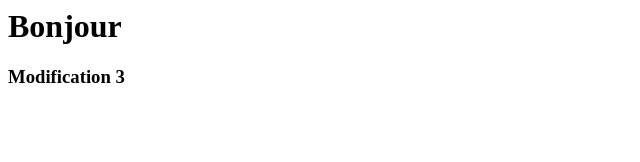
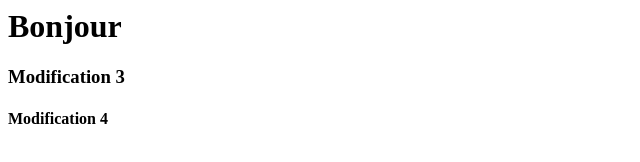
Before and after one commit to dardourMed987/formation0512, a plain HTML site: page index.html in a window 1280 px wide. Shown: the whole page, without its empty margins (0-640 px from the left). Drawn offline with Linux system fonts and the light colour scheme.

Commit message:
commit depuis branche 2

```diff
--- a/index.html
+++ b/index.html
@@ -1,2 +1,3 @@
 <h1>Bonjour</h1>
 <h3>Modification 3</h3>
+<h4>Modification 4</h4>
```
